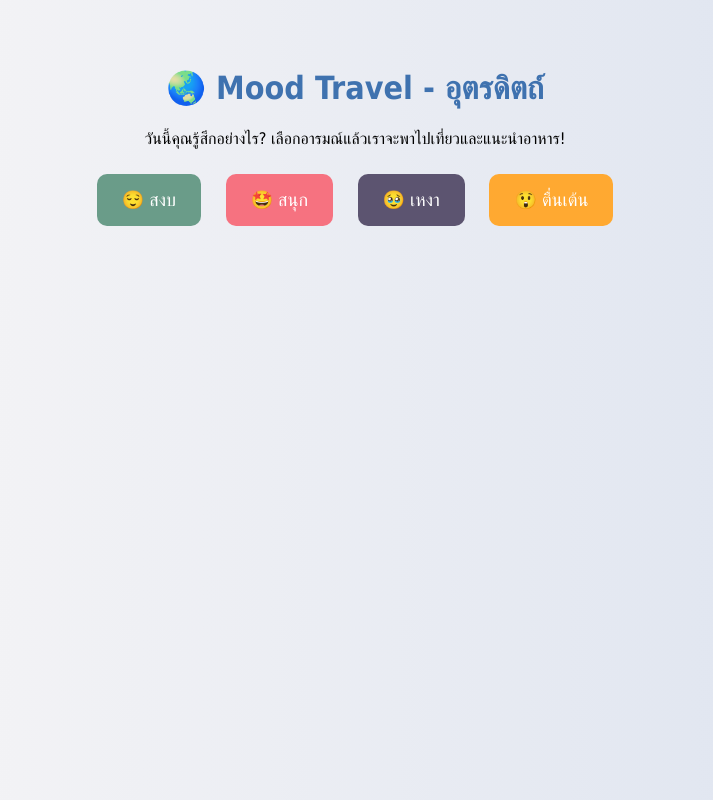
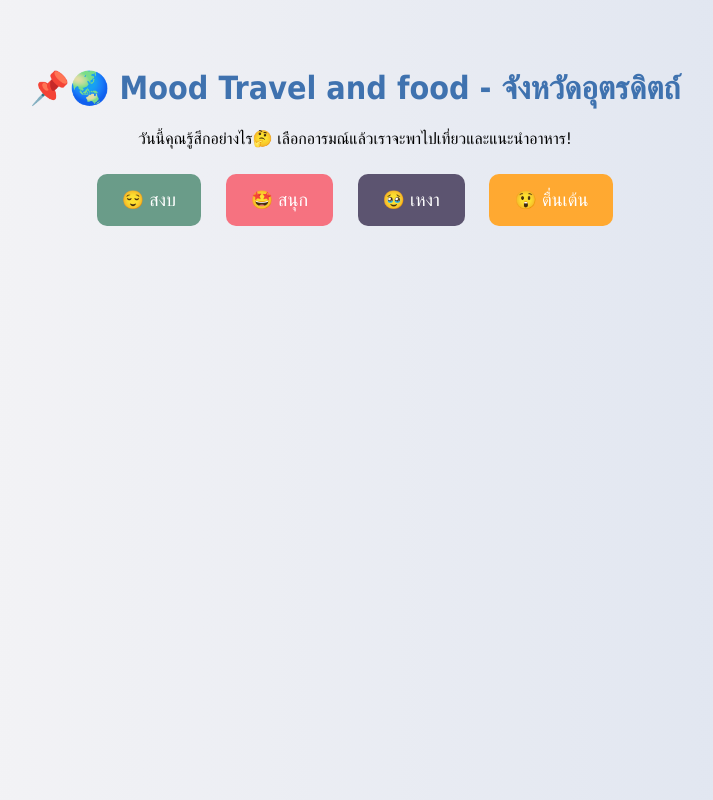
Before and after one commit to chsnu/chsnu.github.io, a plain HTML site: page index.html in a window 1280 px wide. Shown: the whole page, without its empty margins (285-998 px from the left). Drawn offline with Linux system fonts and the light colour scheme.

Commit message:
Update index.html

```diff
--- a/index.html
+++ b/index.html
@@ -41,8 +41,8 @@
   </style>
 </head>
 <body>
-  <h1>🌏 Mood Travel - อุตรดิตถ์</h1>
-  <p>วันนี้คุณรู้สึกอย่างไร? เลือกอารมณ์แล้วเราจะพาไปเที่ยวและแนะนำอาหาร!</p>
+  <h1>📌🌏 Mood Travel and food - จังหวัดอุตรดิตถ์</h1>
+  <p>วันนี้คุณรู้สึกอย่างไร🤔 เลือกอารมณ์แล้วเราจะพาไปเที่ยวและแนะนำอาหาร!</p>
 
   <button class="mood-btn calm" onclick="showTrip('calm')">😌 สงบ</button>
   <button class="mood-btn fun" onclick="showTrip('fun')">🤩 สนุก</button>
```
